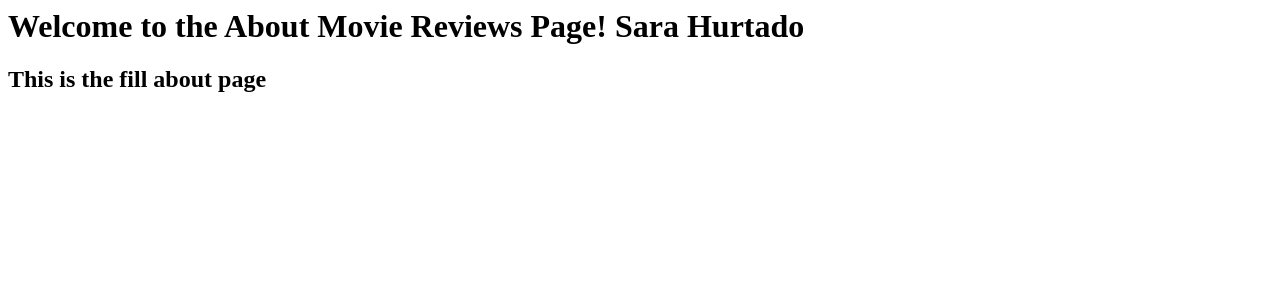
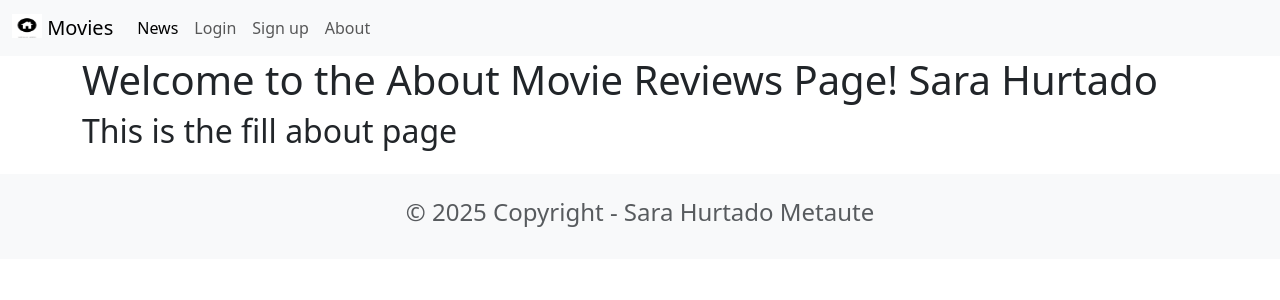
Before and after one commit to shurtadom3/Taller-Proyecto-1, a Django app: page /about/ in a window 1280 px wide. Shown: the top 300 px of the page. Run offline with Django 5.2, Linux system fonts and the light colour scheme.

Commit message:
agregate new function

```diff
--- a/movie/templates/about.html
+++ b/movie/templates/about.html
@@ -1,2 +1,7 @@
+{% extends 'base.html' %}
+{%block content%}
+
+
 <h1>Welcome to the About Movie Reviews Page! {{name}}</h1>
 <h2> This is the fill about page</h2>
+{%endblock content%}
--- a/movie/templates/home.html
+++ b/movie/templates/home.html
@@ -1,3 +1,6 @@
+{% extends 'base.html' %}
+{%block content%}
+
 <head>
 <link href="https://cdn.jsdelivr.net/npm/bootstrap@5.3.7/dist/css/bootstrap.min.css" rel="stylesheet" integrity="sha384-LN+7fdVzj6u52u30Kp6M/trliBMCMKTyK833zpbD+pXdCLuTusPj697FH4R/5mcr" crossorigin="anonymous">
 </head>
@@ -27,6 +30,8 @@ columnas en pantallas grandes-->
 <div class="card-body">
 <h5 class="card-title">{{ movie.title }}</h5>
 <p class="card-text">{{ movie.description }}</p>
+<p class="card-text">{{ movie.genre}}</p>
+<p class="card-text">{{ movie.year }}</p>
 {% if movie.url %}
 <a href="{{ movie.url }}" class="btn btn-primary">Movie Link</a>
 {% endif %}
@@ -35,3 +40,4 @@ columnas en pantallas grandes-->
 </div>
 {% endfor %}
 </div>
+{%endblock content%}
--- a/movie/views.py
+++ b/movie/views.py
@@ -1,5 +1,10 @@
 from django.shortcuts import render
 from django.http import HttpResponse
+import matplotlib.pyplot as plt
+import matplotlib
+import io
+import urllib,base64
+
 
 from .models import Movie
 # Create your views here.
@@ -17,3 +22,45 @@ def home(request):
 
 def about(request):
    return render(request, 'about.html',{'name': 'Sara Hurtado'})
+
+def statistics_view(request):
+      matplotlib.use('Agg')
+      years = Movie.objects.values_list('year', flat=True).distinct().order_by('year')  # Obtener todos los años de las peliculas
+
+      movie_counts_by_year = {}  # Crear un diccionario para almacenar la cantidad de películas por año
+      for year in years: # Contar la cantidad de películas por año
+            if year:
+               movies_in_year = Movie.objects.filter(year=year)
+            else:
+               movies_in_year = Movie.objects.filter(year__isnull=True)
+               year = "None"
+            count = movies_in_year.count()
+            movie_counts_by_year[year] = count
+
+      bar_width = 0.5 # Ancho de las barras
+      bar_spacing = 0.5 # Separación entre las barras
+      bar_positions = range(len(movie_counts_by_year)) # Posiciones de las barras
+
+      # Crear la gráfica de barras
+      plt.bar(bar_positions, movie_counts_by_year.values(), width=bar_width, align='center')
+      # Personalizar la gráfica
+      plt.title('Movies per year')
+      plt.xlabel('Year')
+      plt.ylabel('Number of movies')
+      plt.xticks(bar_positions, movie_counts_by_year.keys(), rotation=90)
+      # Ajustar el espaciado entre las barras
+      plt.subplots_adjust(bottom=0.3)
+      # Guardar la gráfica en un objeto BytesIO
+      buffer = io.BytesIO()
+      plt.savefig(buffer, format='png')
+      buffer.seek(0)
+      plt.close()
+
+      # Convertir la gráfica a base64
+      image_png = buffer.getvalue()
+      buffer.close()
+      graphic = base64.b64encode(image_png)
+      graphic = graphic.decode('utf-8')
+
+      # Renderizar la plantilla statistics.html con la gráfica
+      return render(request, 'statistics.html', {'graphic': graphic})
--- /dev/null
+++ b/moviereviews/templates/base.html
@@ -0,0 +1,55 @@
+<head>
+    <link href="https://cdn.jsdelivr.net/npm/bootstrap@5.3.7/dist/css/bootstrap.min.css" rel="stylesheet"
+        integrity="sha384-LN+7fdVzj6u52u30Kp6M/trliBMCMKTyK833zpbD+pXdCLuTusPj697FH4R/5mcr" crossorigin="anonymous">
+
+    <link href="https://cdn.jsdelivr.net/npm/bootstrap@5.3.7/dist/css/bootstrap.min.css" rel="stylesheet"
+        integrity="sha384-LN+7fdVzj6u52u30Kp6M/trliBMCMKTyK833zpbD+pXdCLuTusPj697FH4R/5mcr" crossorigin="anonymous">
+
+    <script src="https://cdn.jsdelivr.net/npm/bootstrap@5.3.7/dist/js/bootstrap.bundle.min.js"
+        integrity="sha384-ndDqU0Gzau9qJ1lfW4pNLlhNTkCfHzAVBReH9diLvGRem5+R9g2FzA8ZGN954O5Q"
+        crossorigin="anonymous"></script>
+</head>
+
+<nav class="navbar navbar-expand-lg bg-body-tertiary">
+    <div class="container-fluid">
+        <a class="navbar-brand" href="{% url 'home' %}">
+            {% load static %}
+            <img src="{% static 'images/home.png' %}" alt="" width="30" height="24" class="d-inline-block align-text-top"/>
+            Movies</a>
+        <button class="navbar-toggler" type="button" data-bs-toggle="collapse" data-bs-target="#navbarSupportedContent"
+            aria-controls="navbarSupportedContent" aria-expanded="false" aria-label="Toggle navigation">
+            <span class="navbar-toggler-icon"></span>
+        </button>
+        <div class="collapse navbar-collapse" id="navbarSupportedContent">
+            <ul class="navbar-nav me-auto mb-2 mb-lg-0">
+                <li class="nav-item">
+                    <a class="nav-link active" aria-current="page" href="{% url 'news' %}">News</a>
+                </li>
+                <li class="nav-item">
+                    <a class="nav-link" href="#">Login</a>
+                </li>
+                <li class="nav-item">
+                    <a class="nav-link" href="#">Sign up</a>
+                </li>
+                <li class="nav-item">
+                    <a class="nav-link" href="{% url 'about' %}">About</a>
+                </li>
+            </ul>
+        </div>
+    </div>
+</nav>
+
+<div class="container">
+    {% block content %}
+    {% endblock content %}
+</div>
+
+<footer class="text-center text-lg-start bg-light text-muted mt-4">
+ <div class="container">
+ <div class="row">
+ <div class="text-center p-4">
+ <h4>© 2025 Copyright - Sara Hurtado Metaute</h4>
+ </div>
+ </div>
+ </div>
+</footer>
```
Also changed, not shown: moviereviews/settings.py (+6 -1 lines), news/templates/news.html (+5 -3 lines), moviereviews/static/images/home.png (added).
